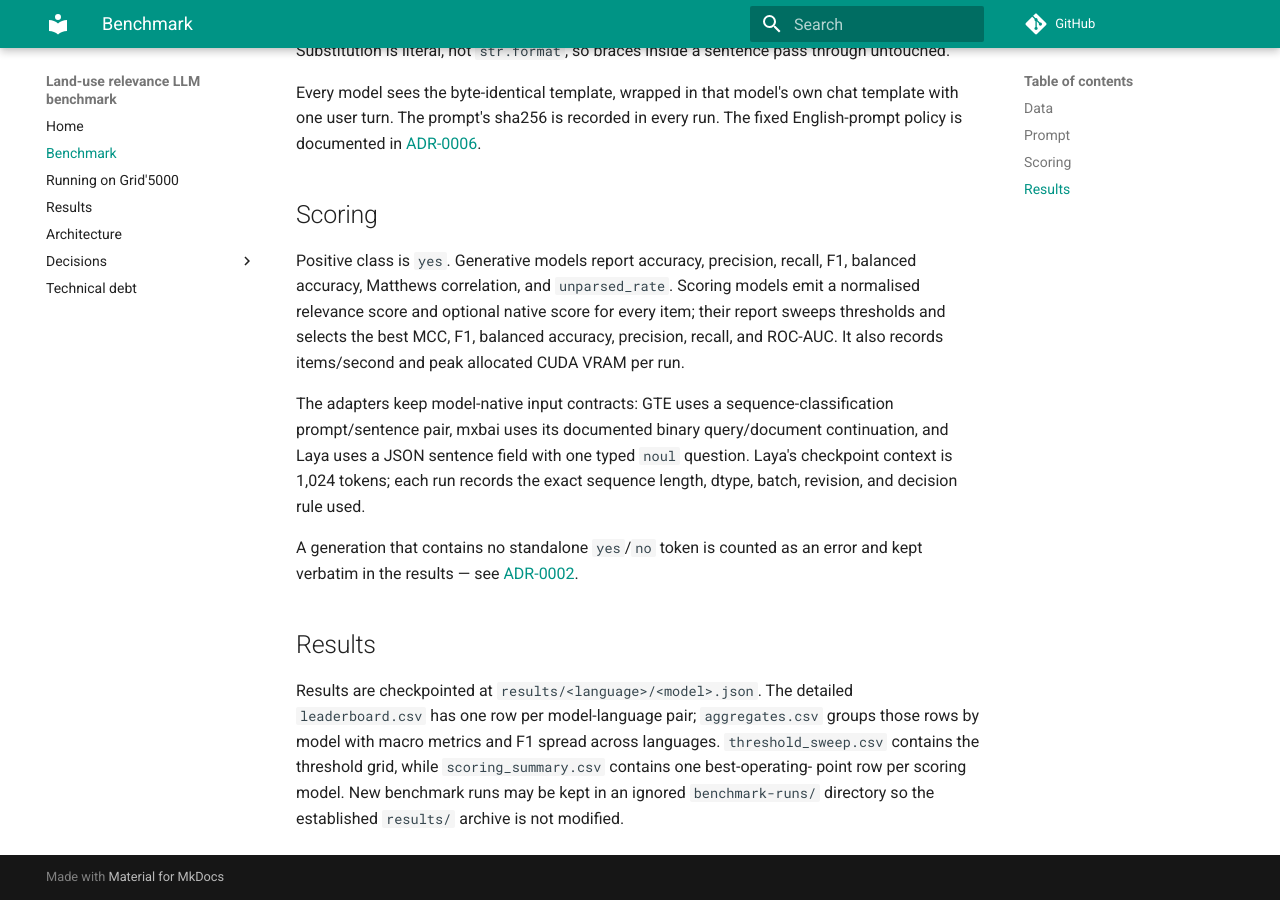
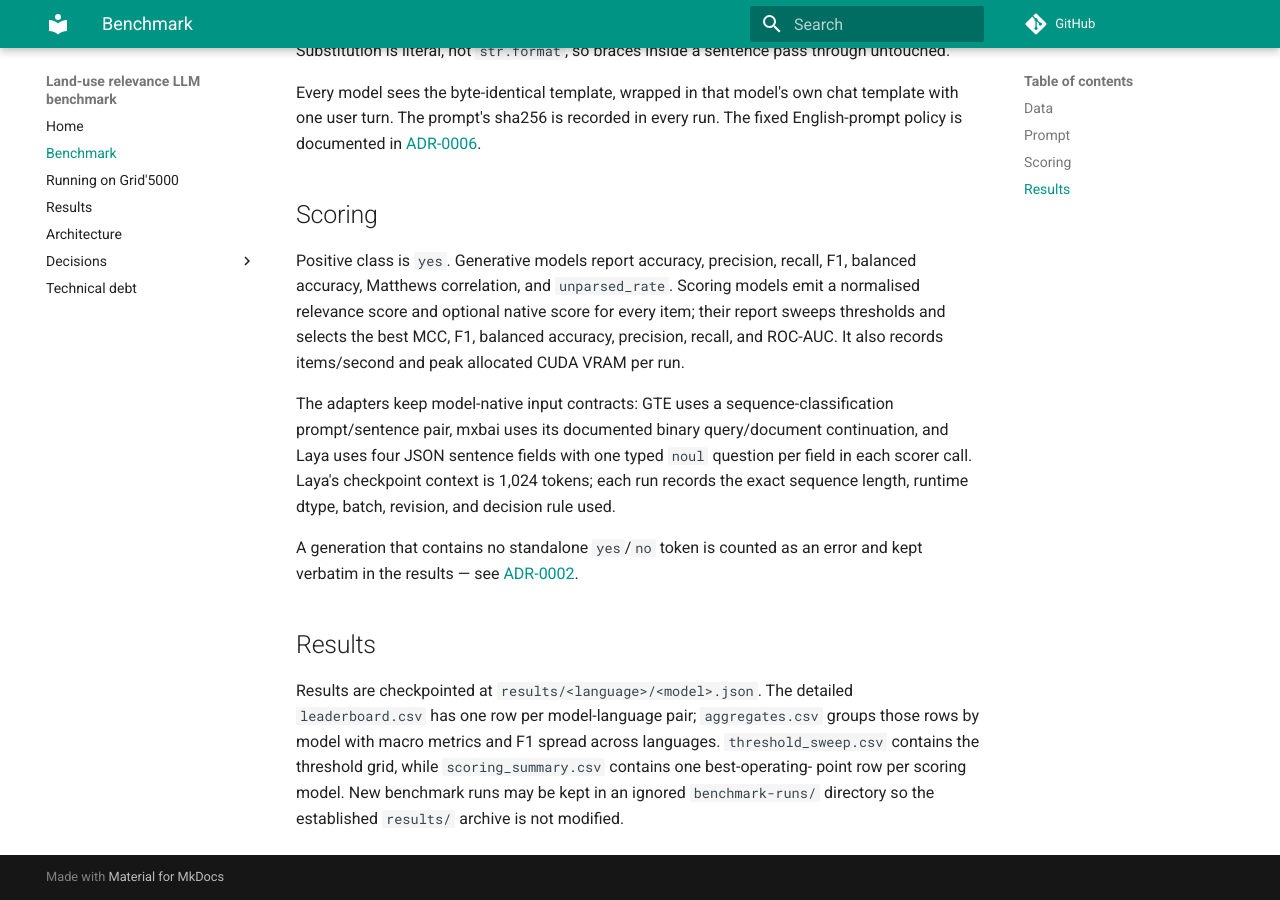
Before and after one commit to NoeFlandre/benchmark-llms-landuse-relevance, an MkDocs documentation site: the page built from docs/benchmark.md, in a window 1280 px wide and 900 px high, scrolled down 597 px. Built offline with MkDocs 1.6.1 and Material for MkDocs 9.7.7, drawn with Linux system fonts in a browser that asks for light colours; comment, search, counter and statistics services are not loaded.

Commit message:
docs: clarify Laya scoring call configuration

```diff
--- a/docs/benchmark.md
+++ b/docs/benchmark.md
@@ -37,9 +37,9 @@ and ROC-AUC. It also records items/second and peak allocated CUDA VRAM per run.
 
 The adapters keep model-native input contracts: GTE uses a sequence-classification
 prompt/sentence pair, mxbai uses its documented binary query/document continuation,
-and Laya uses a JSON sentence field with one typed `noul` question. Laya's checkpoint
-context is 1,024 tokens; each run records the exact sequence length, dtype, batch,
-revision, and decision rule used.
+and Laya uses four JSON sentence fields with one typed `noul` question per field in
+each scorer call. Laya's checkpoint context is 1,024 tokens; each run records the
+exact sequence length, runtime dtype, batch, revision, and decision rule used.
 
 A generation that contains no standalone `yes`/`no` token is counted as an error and
 kept verbatim in the results — see [ADR-0002](adr/0002-unparsed-as-error.md).
```
Also changed, not shown: README.md (+4 -3 lines).
